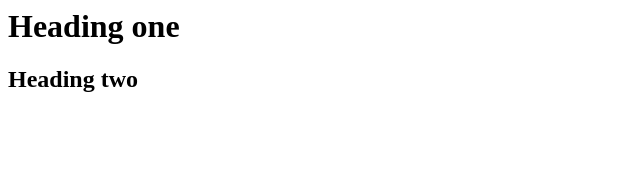
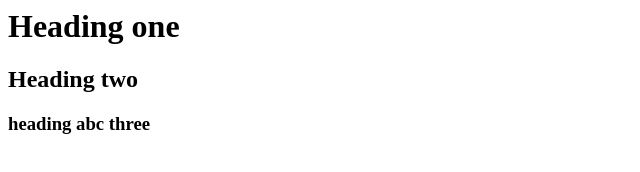
Before and after one commit to ShirazHussainMalkani/learningGit, a plain HTML site: page index.html in a window 1280 px wide. Shown: the whole page, without its empty margins (0-640 px from the left). Drawn offline with Linux system fonts and the light colour scheme.

Commit message:
heading three inserted

```diff
--- a/index.html
+++ b/index.html
@@ -5,5 +5,6 @@
 <body>
 	<h1>Heading one</h1>
 	<h2>Heading two</h2>
+	<h3>heading abc three</h3>
 </body>
 </html>
```
